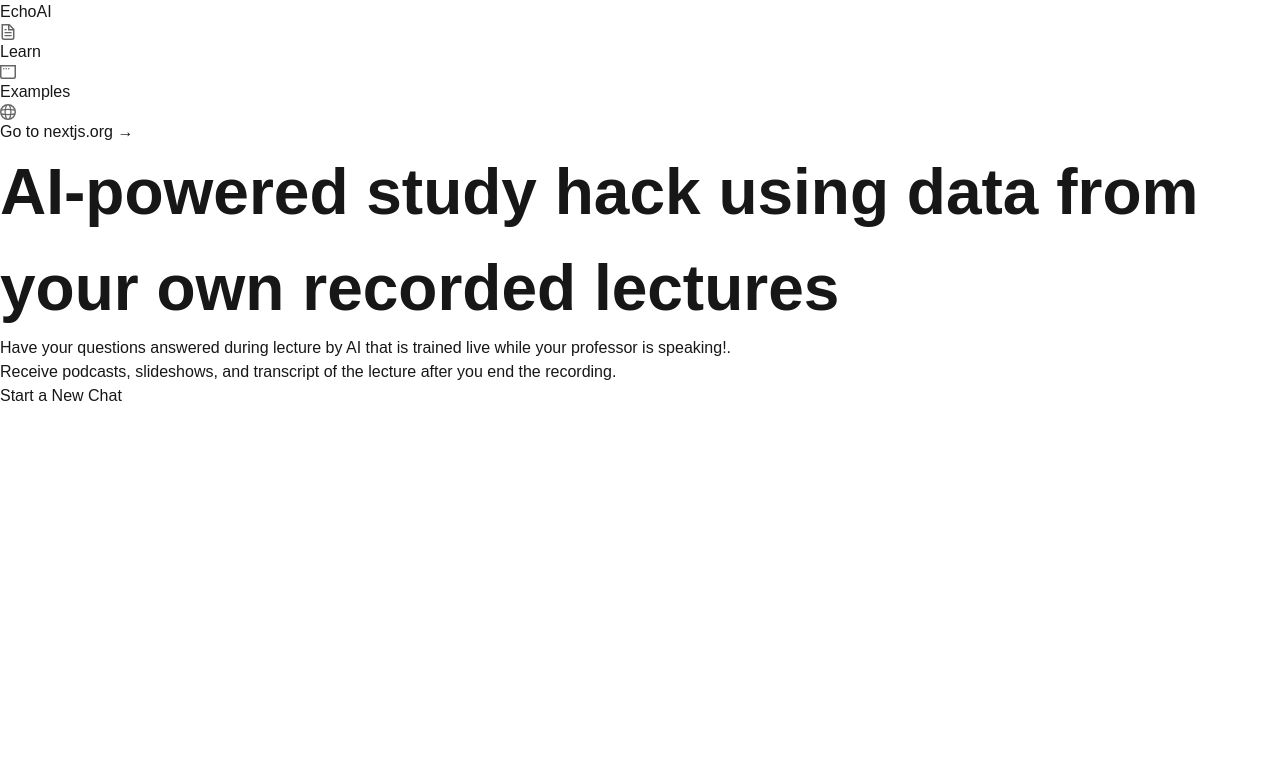
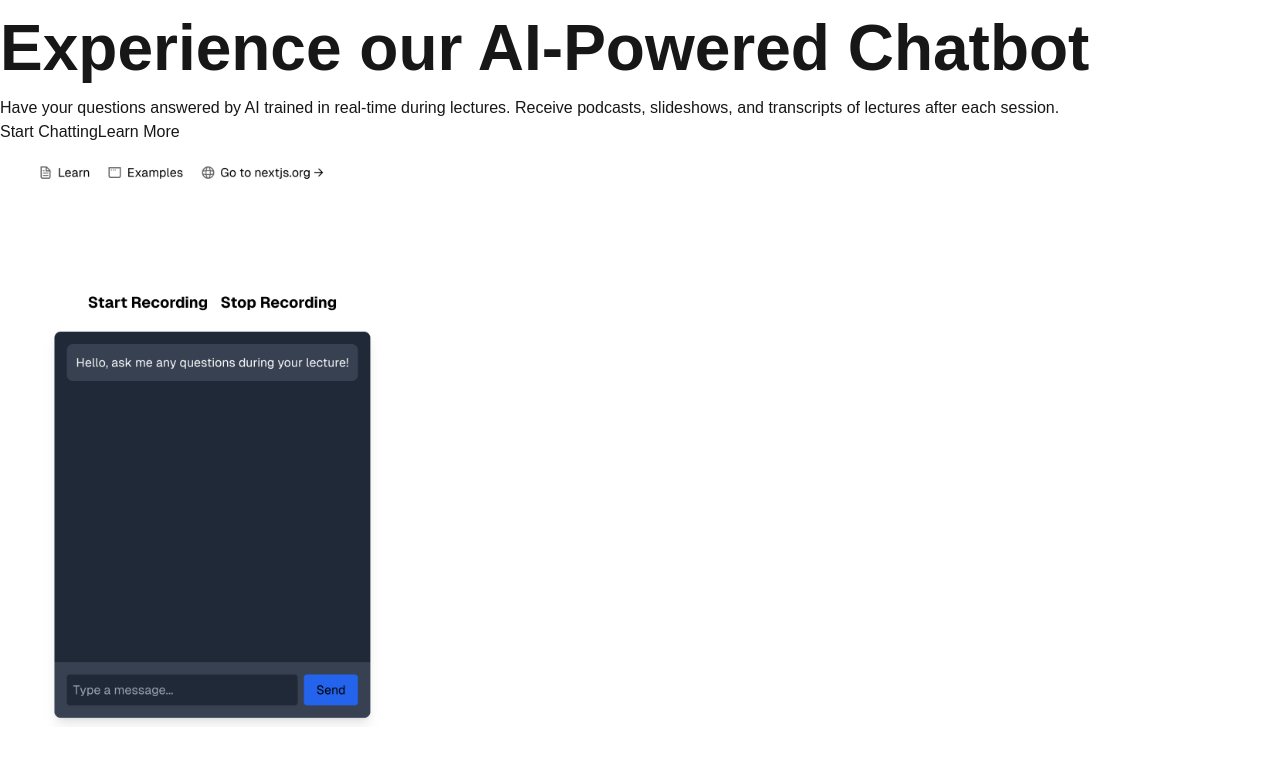
Before and after one commit to k-kochhar/HackPrincetonNext, a Next.js app: page / in a window 1280 px wide. Shown: the top 762 px of the page. Built offline with nearby package versions, Linux system fonts and the light colour scheme.

Commit message:
commit #3

```diff
--- a/src/app/page.js
+++ b/src/app/page.js
@@ -1,127 +1,51 @@
+// src/app/home/page.js
 import Image from "next/image";
 import Link from "next/link";
 
-export default function Home() {
+export default function HomePage() {
   return (
-    <div className="grid grid-rows-[20px_1fr_20px] items-center bg-gray-900 justify-items-center min-h-screen p-8 pb-20 gap-16 sm:p-20 font-[family-name:var(--font-geist-sans)] fade-in">
-      <header className="row-start-1 flex gap-6 flex-wrap items-center justify-center">
-      <div className="fixed top-4 left-4">
-            <header className="row-start-1 flex gap-6 flex-wrap items-center justify-center">
-                <Link href="/" passHref>
-                {/* <Image
-                  src="/fox.jpg" // Path to your logo image in the public folder
-                  alt="Home Logo"
-                  width={50} // Adjust width
-                  height={50} // Adjust height
-                  className="cursor-pointer"
-                /> */}
-                EchoAI
-                      </Link>
-            </header>
+    <div className="relative flex min-h-screen bg-gray-900 text-white">
+      {/* Background Layer */}
+      <div className="absolute inset-0 z-0 overflow-hidden">
+        {/* Background Blur Images */}
+        <div className="absolute top-10 left-10 w-72 h-72 bg-blue-500 opacity-30 rounded-full blur-3xl"></div>
+        <div className="absolute top-40 right-20 w-96 h-96 bg-purple-500 opacity-40 rounded-full blur-3xl"></div>
+        <div className="absolute bottom-20 left-40 w-80 h-80 bg-pink-500 opacity-25 rounded-full blur-3xl"></div>
       </div>
 
-
-        <a
-          className="flex items-center gap-2 hover:underline hover:underline-offset-4"
-          href="https://nextjs.org/learn?utm_source=create-next-app&utm_medium=appdir-template-tw&utm_campaign=create-next-app"
-          target="_blank"
-          rel="noopener noreferrer"
-        >
-          <Image
-            aria-hidden
-            src="/file.svg"
-            alt="File icon"
-            width={16}
-            height={16}
-          />
-          Learn
-        </a>
-        <a
-          className="flex items-center gap-2 hover:underline hover:underline-offset-4"
-          href="https://vercel.com/templates?framework=next.js&utm_source=create-next-app&utm_medium=appdir-template-tw&utm_campaign=create-next-app"
-          target="_blank"
-          rel="noopener noreferrer"
-        >
-          <Image
-            aria-hidden
-            src="/window.svg"
-            alt="Window icon"
-            width={16}
-            height={16}
-          />
-          Examples
-        </a>
-        <a
-          className="flex items-center gap-2 hover:underline hover:underline-offset-4"
-          href="https://nextjs.org?utm_source=create-next-app&utm_medium=appdir-template-tw&utm_campaign=create-next-app"
-          target="_blank"
-          rel="noopener noreferrer"
-        >
-          <Image
-            aria-hidden
-            src="/globe.svg"
-            alt="Globe icon"
-            width={16}
-            height={16}
-          />
-          Go to nextjs.org →
-        </a>
-      </header>
-
-
-      <main className="flex flex-col gap-8 row-start-2 items-center sm:items-start">
-        {/* <Image
-          className="dark:invert"
-          src="/next.svg"
-          alt="Next.js logo"
-          width={180}
-          height={38}
-          priority
-        /> */}
-        <h1>
-          AI-powered study hack using data from your own recorded lectures
+      {/* Main Content */}
+      <div className="relative z-10 flex-1 flex flex-col justify-center px-10 space-y-6">
+        <h1 className="text-5xl font-bold leading-tight">
+          Experience our AI-Powered Chatbot
         </h1>
-        <ol className="list-inside list-decimal text-sm text-center sm:text-left font-[family-name:var(--font-geist-mono)]">
-          <li className="mb-2">
-            Have your questions answered during lecture by AI that is trained live while your professor is speaking!
-            <code className="bg-black/[.05] dark:bg-white/[.06] px-1 py-0.5 rounded font-semibold">
-
-            </code>
-            .
-          </li>
-          <li>Receive podcasts, slideshows, and transcript of the lecture after you end the recording.</li>
-        </ol>
-
-        <div className="flex gap-4 items-center flex-col sm:flex-row">
-
+        <p className="text-lg text-gray-300">
+          Have your questions answered by AI trained in real-time during lectures.
+          Receive podcasts, slideshows, and transcripts of lectures after each session.
+        </p>
+        <div className="flex space-x-4">
           <Link href="/chat" legacyBehavior>
-              <a
-                className="rounded-full border border-solid border-transparent transition-colors flex items-center justify-center bg-foreground text-background gap-2 hover:bg-[#383838] dark:hover:bg-[#ccc] text-sm sm:text-base h-10 sm:h-12 px-4 sm:px-5"
-                // href="https://vercel.com/new?utm_source=create-next-app&utm_medium=appdir-template-tw&utm_campaign=create-next-app"
-                // target="_blank"
-                // rel="noopener noreferrer"
-              >
-                {/* <Image
-                  className="dark:invert"
-                  src="/vercel.svg"
-                  alt="Vercel logomark"
-                  width={20}
-                  height={20}
-                /> */}
-                Start a New Chat
+            <a className="px-6 py-3 bg-blue-600 rounded-full text-white hover:bg-blue-700">
+              Start Chatting
             </a>
           </Link>
-          {/* <a
-            className="rounded-full border border-solid border-black/[.08] dark:border-white/[.145] transition-colors flex items-center justify-center hover:bg-[#f2f2f2] dark:hover:bg-[#1a1a1a] hover:border-transparent text-sm sm:text-base h-10 sm:h-12 px-4 sm:px-5 sm:min-w-44"
-            href="https://nextjs.org/docs?utm_source=create-next-app&utm_medium=appdir-template-tw&utm_campaign=create-next-app"
-            target="_blank"
-            rel="noopener noreferrer"
-          >
-            Read our docs
-          </a> */}
+          <Link href="/learn-more" legacyBehavior>
+            <a className="px-6 py-3 border border-white rounded-full text-white hover:bg-gray-800">
+              Learn More
+            </a>
+          </Link>
         </div>
-      </main>
+      </div>
 
+      {/* Right Section: Chatbot Sneak Peek */}
+      <div className="relative hidden md:flex flex-1 justify-center items-center p-10">
+        <Image
+          src="/chatbot-preview.png" // Replace with your actual chatbot image path
+          alt="Chatbot Sneak Peek"
+          width={400}
+          height={600}
+          className="rounded-lg shadow-lg"
+        />
+      </div>
     </div>
   );
 }
```
Also changed, not shown: src/app/chat/page.js (+9 -1 lines), public/chatbot-preview.png (added). Lines whose indentation alone changed are shown as unchanged.
